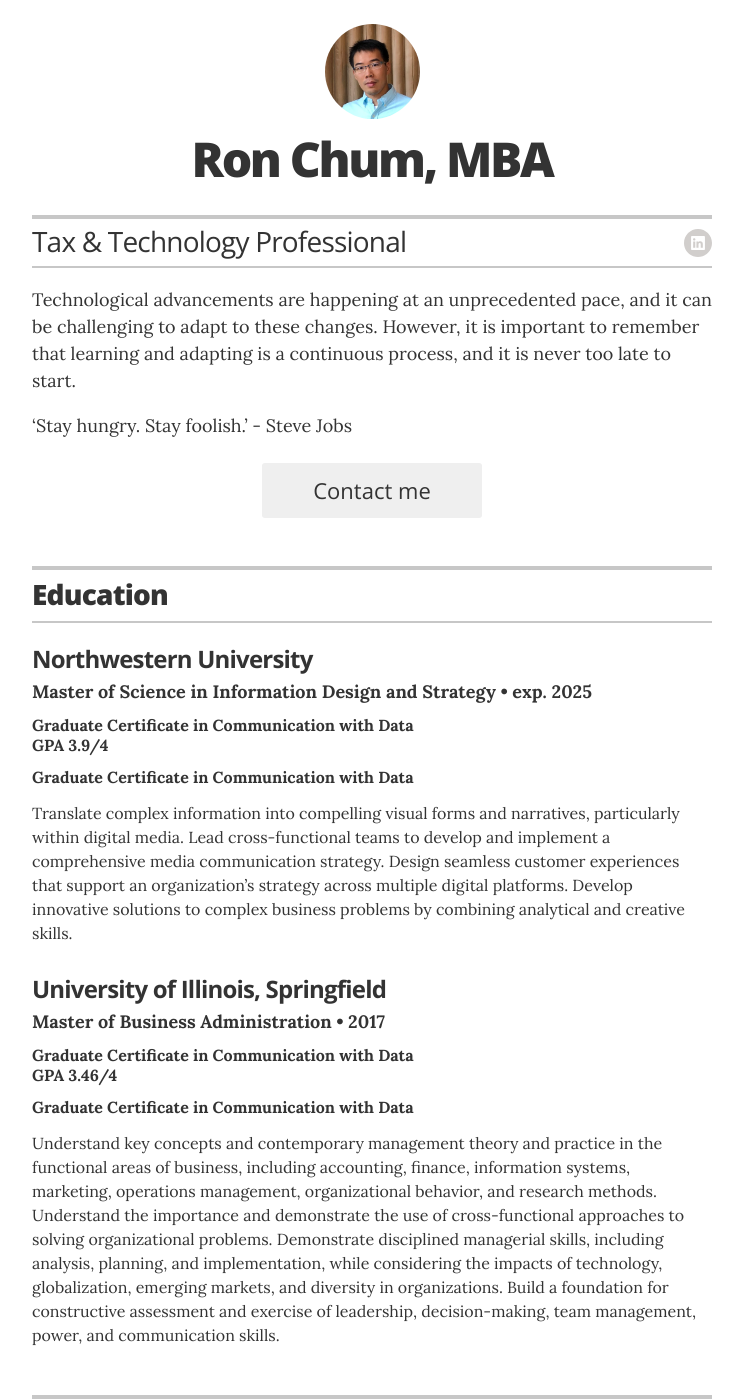
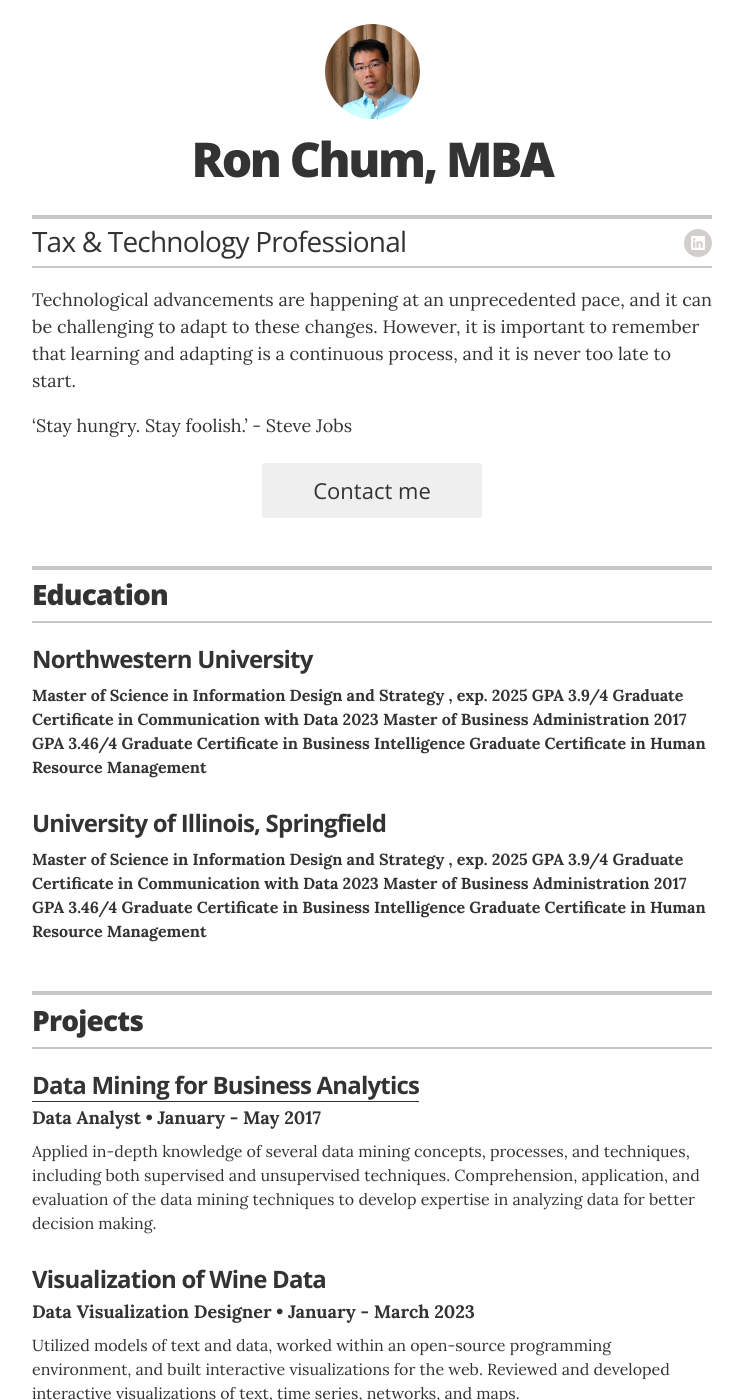
Before and after one commit to rchum/portfolio, a Jekyll site: the page built from index.html, in a window 1280 px wide and 1400 px high. Shown: the whole window, without its empty margins (268-1011 px from the left). Built offline with Jekyll 4.4.1, drawn with Linux system fonts in a browser that asks for light colours.

Commit message:
Update resume.html

```diff
--- a/_layouts/resume.html
+++ b/_layouts/resume.html
@@ -58,17 +58,20 @@
         {% for education in site.data.education %}
         <div class="resume-item" itemscope itemtype=" ">
         <h3 class="resume-item-title" itemprop="name">{{ education.uni }}</h3>
-        <h4 class="resume-item-details group" itemprop="description">{{ education.degree }} &bull; {{ education.year }}</h4>
-          <b>Graduate Certificate in Communication with Data</b>
-        <h5 class="resume-item-details award-title" itemprop="description">{{ education.award }}</h5>
+          <b>Master of Science in Information Design and Strategy , exp. 2025 GPA 3.9/4</b>
+          <b>Graduate Certificate in Communication with Data 2023</b>
+           <b>Master of Business Administration 2017 GPA 3.46/4</b>
+          <b>Graduate Certificate in Business Intelligence</b>
+          <b>Graduate Certificate in Human Resource Management</b>
+       <!-- <h4 class="resume-item-details group" itemprop="description">{{ education.degree }} &bull; {{ education.year }}</h4>
+        <h5 class="resume-item-details award-title" itemprop="description">{{ education.award }}</h5> -->
   <!-- Uncomment the following code block to include a list of awards -->
   <!-- <ul class="resume-item-list">
     {% for award in education.awards %}
     <li>{{ award.award }}</li>
     {% endfor %}
   </ul> -->
-  <b>Graduate Certificate in Communication with Data</b>
-  <p class="resume-item-copy" itemprop="description">{{ education.summary }}</p>
+<!--  <p class="resume-item-copy" itemprop="description">{{ education.summary }}</p> -->
 
 </div>
 
```
